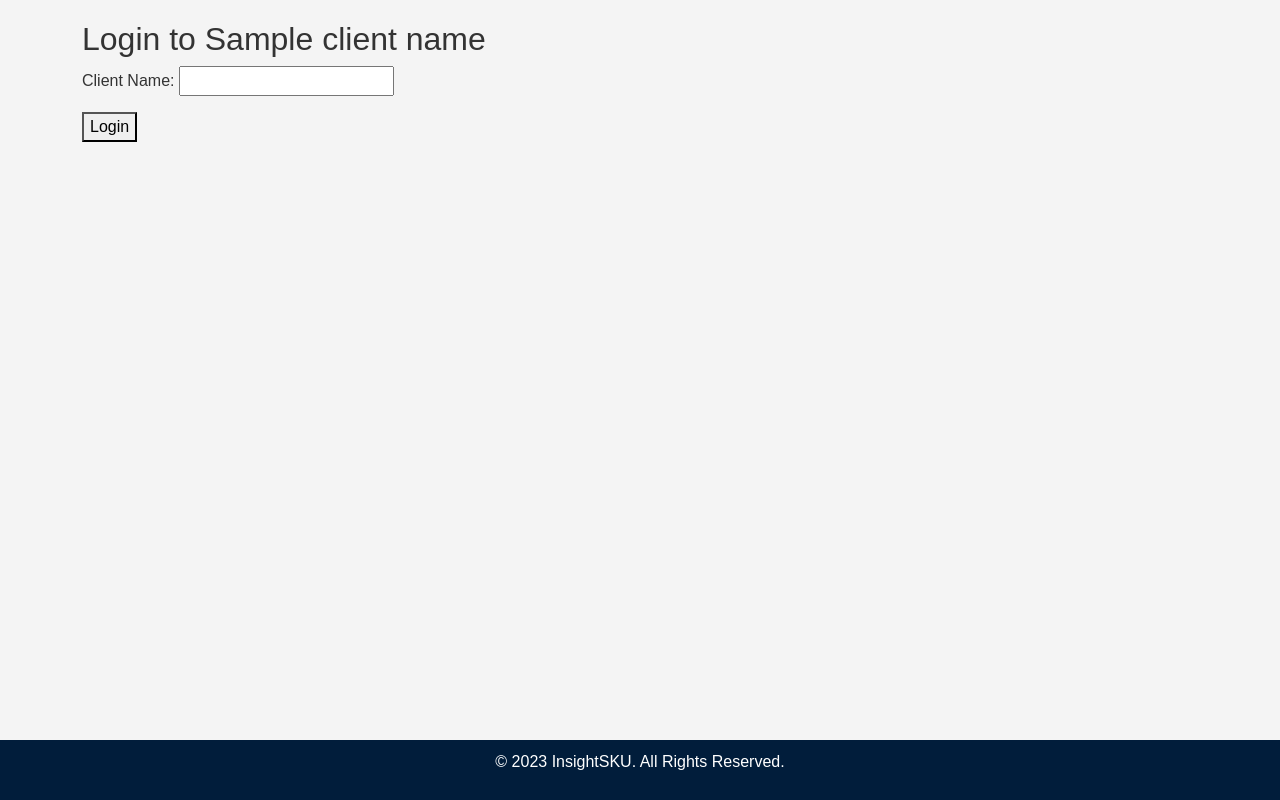
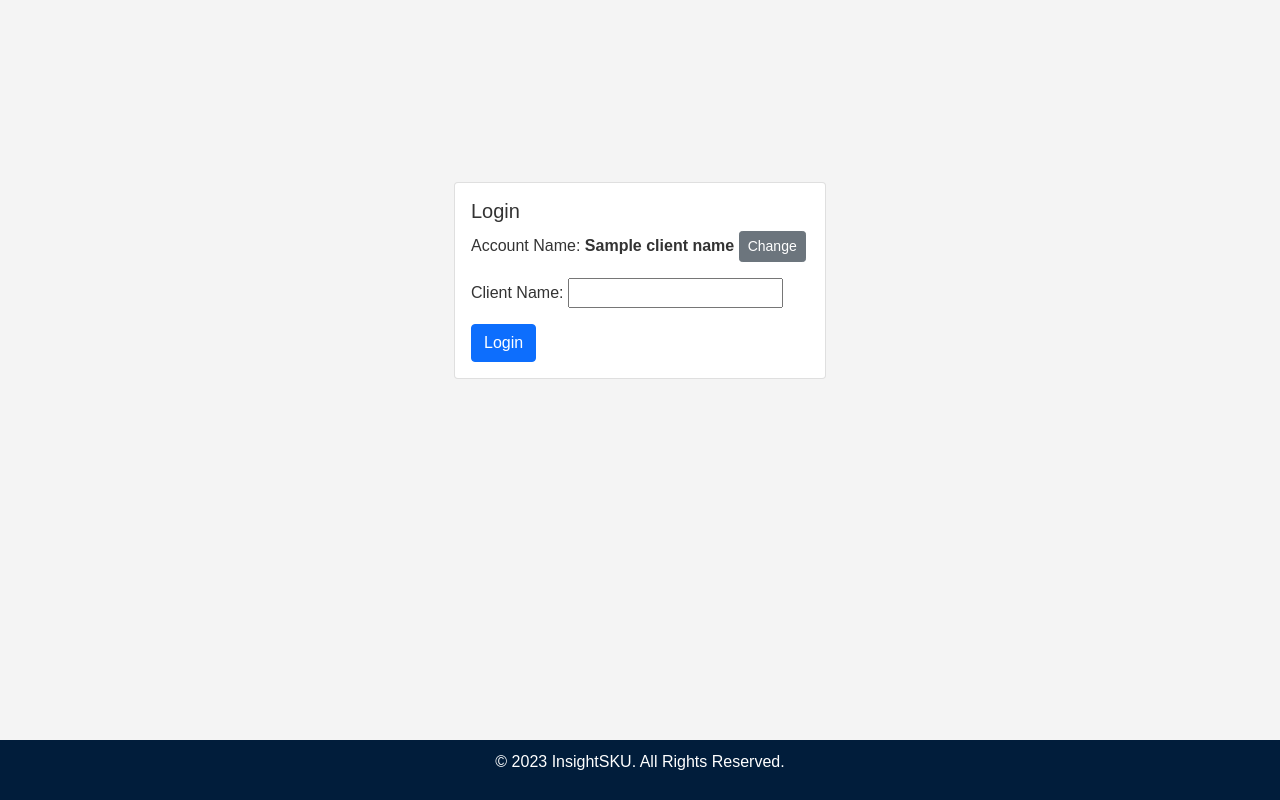
Before and after one commit to bcm082/InsightSKU, a Django app: template insightsku/insightskuapp/templates/login.html in a window 1280 px wide. Run offline with Django 5.2, Linux system fonts and the light colour scheme; tables that the repository leaves empty hold one stand-in row (values such as "Sample post"); the template is opened without the code that fills it: values that come from a table or form of the project are taken from there, most other values are stand-ins (such as "Sample title", 1, 10 or a date in 2020).

Commit message:
Added account name and change acc button to login

```diff
--- a/insightsku/insightskuapp/templates/login.html
+++ b/insightsku/insightskuapp/templates/login.html
@@ -6,12 +6,24 @@
 
 
 {% block content %}
-<h2>Login to {{ client_name }}</h2>
+<div class="d-flex justify-content-center align-items-center" style="height: 65vh;">
+    <div class="col-md-4">
+        <div class="card">
+            <div class="card-body">
+                <h5 class="card-title">Login</h5>
+                <div class="mb-3">
+                    <span class="card-text">Account Name: <strong>{{ client_name }}</strong></span>
+                    <!-- Smaller Back Button Next to Account Name -->
+                    <a href="{% url 'enter_client_name' %}" class="btn btn-sm btn-secondary ml-2">Change</a>
+                </div>
 
-<form method="post">
-    {% csrf_token %}
-    {{ form.as_p }}
-    <button type="submit">Login</button>
-</form>
-
+                <form method="post">
+                    {% csrf_token %}
+                    {{ form.as_p }}
+                    <button type="submit" class="btn btn-primary">Login</button>
+                </form>
+            </div>
+        </div>
+    </div>
+</div>
 {% endblock %}
```
